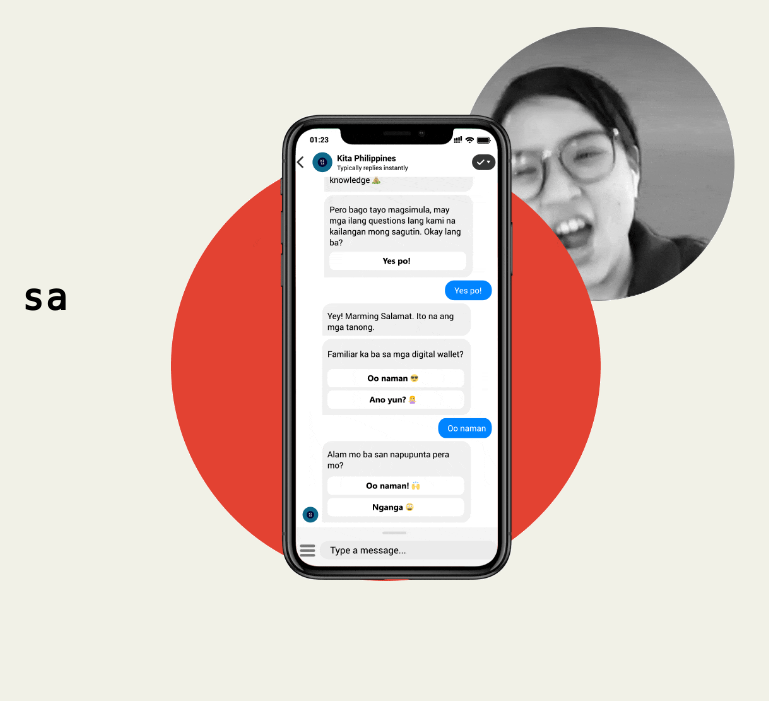
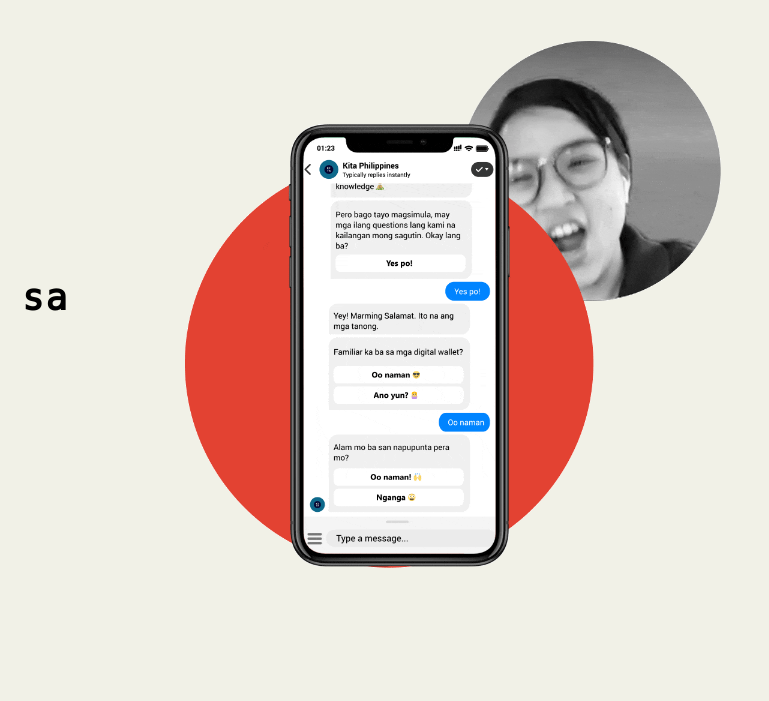
Before and after one commit to palaganaskurl/kita-website, a website: page index.html in a window 1280 px wide. Shown: the part 99-800 px from the top of the page, 511-1280 px from the left. Drawn offline with Linux system fonts and the light colour scheme; some packages are replaced by stand-ins of ours; a script that the page names is missing.

Commit message:
Update index.html
Fixed hero image height on small laptop screens.

```diff
--- a/index.html
+++ b/index.html
@@ -212,7 +212,7 @@
         </div>
       </div>
       <div class="flex justify-center sm:items-center px-8 pb-4 sm:pt-8">
-        <img src="/assets/images/HERO-GIF-03-900px.gif" class="self-center"/>
+        <img src="/assets/images/HERO-GIF-03-900px.gif" class="self-center" style="height: calc(80vh - 100px);"/>
       </div>
     </div>
   </section>
```
